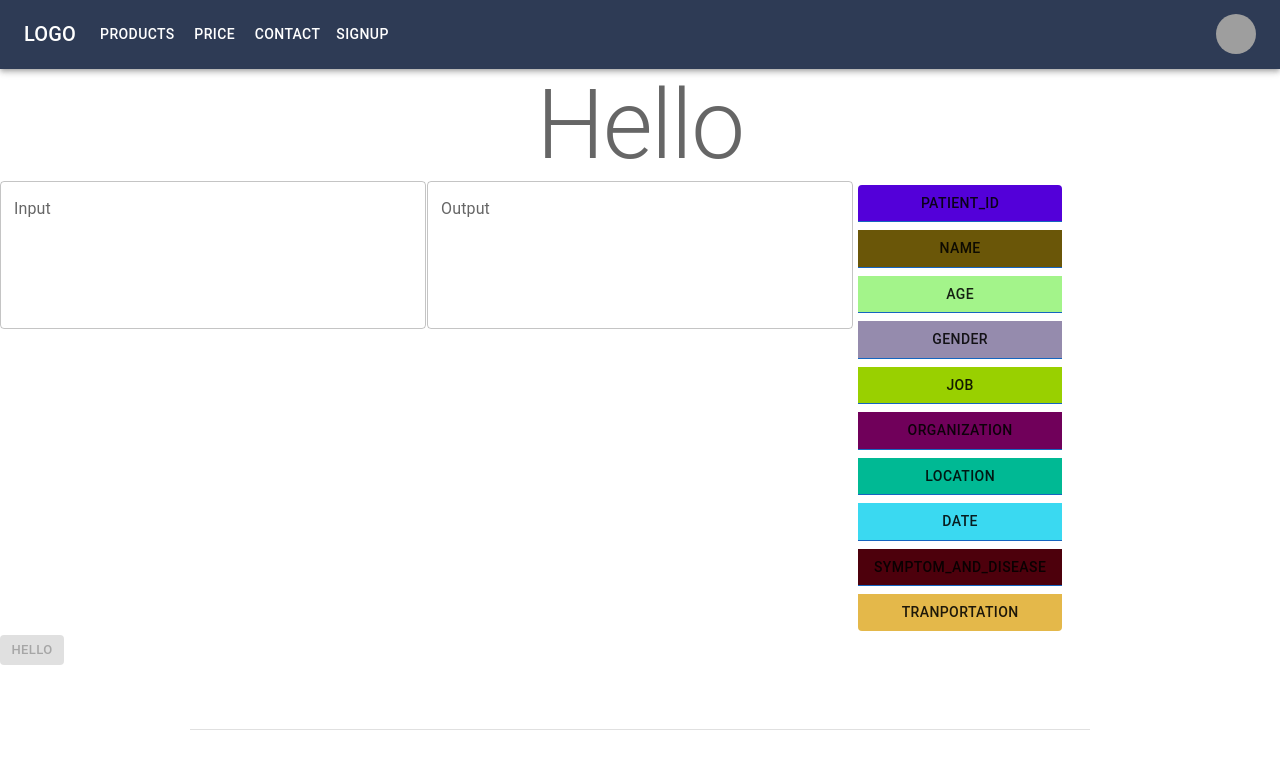
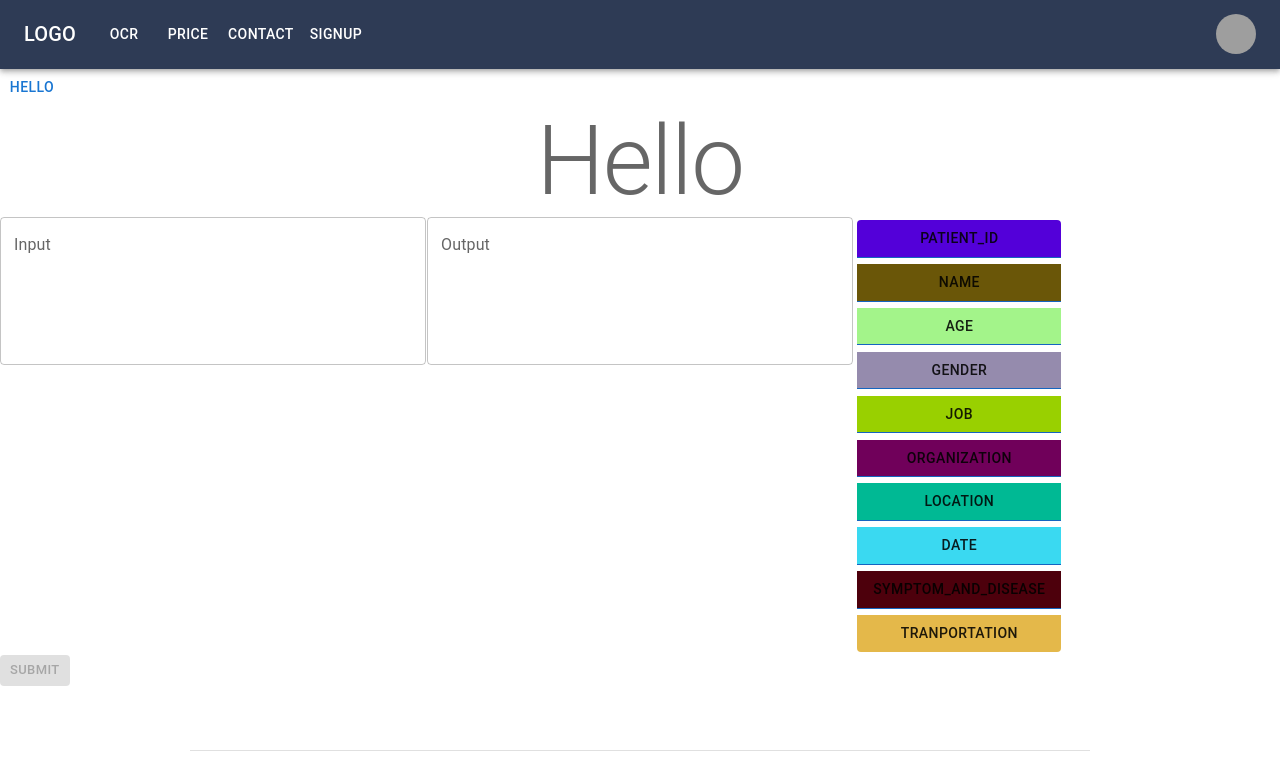
Before and after one commit to o2buzzle/CDCN_Covid19_FE, a React (Create React App) app in the folder my-app-1/: page /product in a window 1280 px wide. Shown: the top 784 px of the page. Built offline with nearby package versions, Linux system fonts and the light colour scheme; grey boxes are pictures that could not be loaded.

Commit message:
fixing name and adding new component

```diff
--- a/my-app-1/src/pages/Product.js
+++ b/my-app-1/src/pages/Product.js
@@ -7,6 +7,16 @@ import Grid from "@mui/material/Grid";
 import ButtonGroup from "@mui/material/ButtonGroup";
 import CssBaseline from "@mui/material/CssBaseline";
 import GlobalStyles from "@mui/material/GlobalStyles";
+import Box from "@mui/material/Box";
+import List from "@mui/material/List";
+import Divider from "@mui/material/Divider";
+import ListItem from "@mui/material/ListItem";
+import ListItemIcon from "@mui/material/ListItemIcon";
+import ListItemText from "@mui/material/ListItemText";
+import InboxIcon from "@mui/icons-material/MoveToInbox";
+import MailIcon from "@mui/icons-material/Mail";
+import Drawer from "@mui/material/Drawer";
+const drawerWidth = 240;
 
 const outerTheme = createTheme({
   palette: {
@@ -96,12 +106,58 @@ function MainPage() {
   const onButtonClick = () => {
     setOutput(input);
   };
+  // const [state, setState] = React.useState({
+  //   left: false,
+  // });
+
+  // const toggleDrawer = (anchor, open) => (event) => {
+  //   setState({ ...state, [anchor]: open });
+  //   console.log({ ...state, [anchor]: open });
+  // };
+  const [state, setState] = React.useState(false);
+
+  const toggleDrawer = () => (event) => {
+    console.log(state);
+    setState(!state);
+  };
+
+  const list = () => (
+    <Box role="presentation" onClick={toggleDrawer(false)}>
+      <List>
+        {["Inbox", "Starred", "Send email", "Drafts"].map((text, index) => (
+          <ListItem button key={text} onClick={() => console.log({ text })}>
+            <ListItemIcon>
+              {index % 2 === 0 ? <InboxIcon /> : <MailIcon />}
+            </ListItemIcon>
+            <ListItemText primary={text} />
+          </ListItem>
+        ))}
+      </List>
+      <Divider />
+      <List>
+        {["All mail", "Trash", "Spam"].map((text, index) => (
+          <ListItem button key={text}>
+            <ListItemIcon>
+              {index % 2 === 0 ? <InboxIcon /> : <MailIcon />}
+            </ListItemIcon>
+            <ListItemText primary={text} />
+          </ListItem>
+        ))}
+      </List>
+    </Box>
+  );
   return (
     <React.Fragment>
       <GlobalStyles
         styles={{ ul: { margin: 0, padding: 0, listStyle: "none" } }}
       />
       <CssBaseline />
+      <React.Fragment>
+        <Button onClick={toggleDrawer()}>Hello</Button>
+        <Drawer anchor="left" open={state} onClose={toggleDrawer()}>
+          {list()}
+        </Drawer>
+      </React.Fragment>
       <Typography variant="h1" color="text.secondary" align="center">
         Hello
       </Typography>
@@ -128,7 +184,7 @@ function MainPage() {
         <Grid item xs>
           <ThemeProvider theme={outerTheme}>
             <ButtonGroup
-              sx={{ "& button": { m: 0.5 } }}
+              sx={{ "& button": { m: 0.4 } }}
               variant="contained"
               size="medium"
               disableElevation
@@ -153,7 +209,7 @@ function MainPage() {
           onButtonClick();
         }}
       >
-        Hello
+        Submit
       </Button>
     </React.Fragment>
   );
--- a/my-app-1/src/pages/components/Navbar.js
+++ b/my-app-1/src/pages/components/Navbar.js
@@ -16,7 +16,7 @@ import { useNavigate } from "react-router-dom";
 //const pages = ["Products", "price", "Contact", "Log in", "Signup"];
 const pages = [
   {
-    name: "Products",
+    name: "OCR",
     link: "product",
   },
   {
```
Also changed, not shown: my-app-1/src/pages/AboutUs.js (+7 -0 lines).
